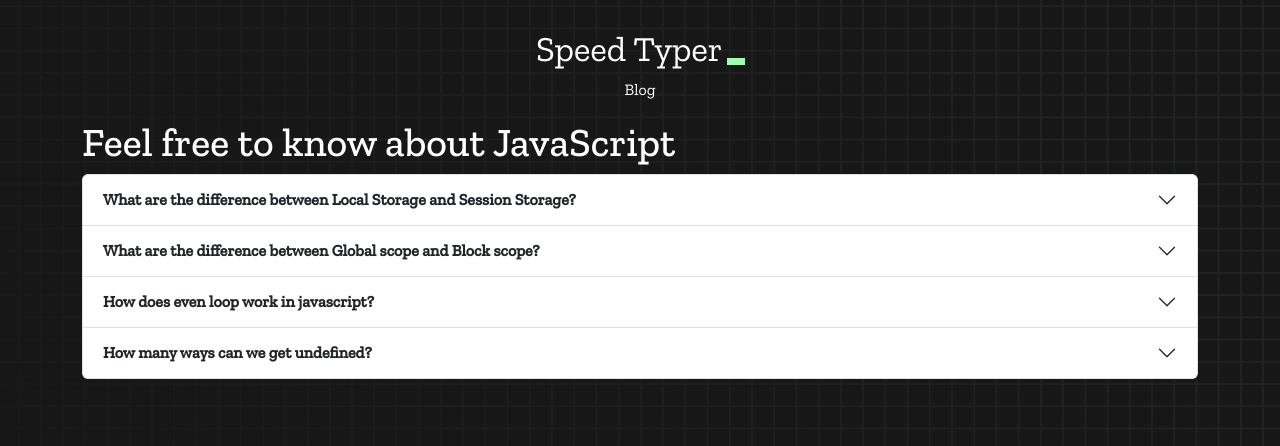
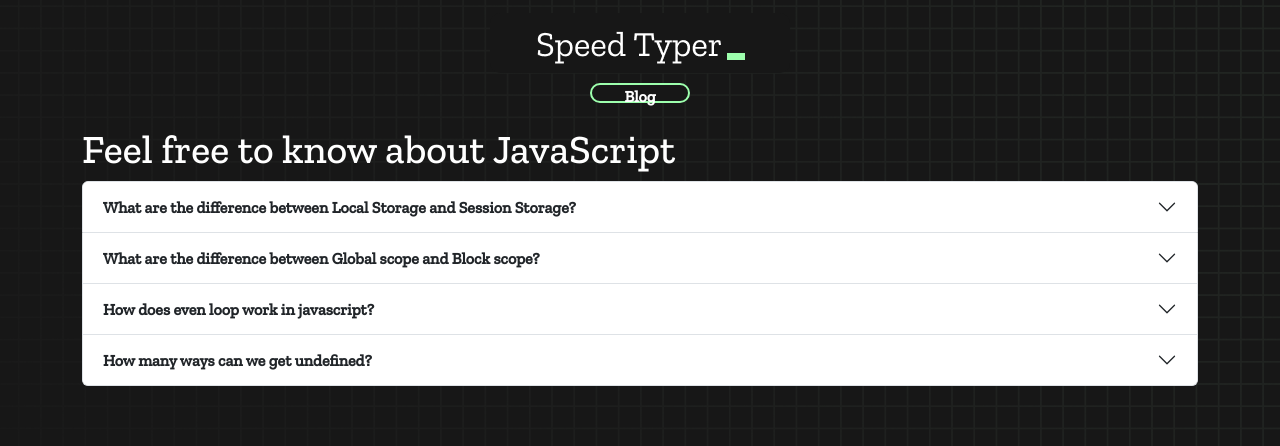
Before and after one commit to grsagor/speed-typer, a plain HTML site: page blog.html in a window 1280 px wide. Drawn offline with nearby package versions, Linux system fonts and the light colour scheme.

Commit message:
some changes in title and blog button

```diff
--- a/blog.html
+++ b/blog.html
@@ -15,8 +15,8 @@
     />
   </head>
   <body>
-    <h1 onclick="window.location.href='index.html'" class="title"><img src="./logo.png" /></h1>
-    <p class="btn-blog"><a href="">Blog</a></p>
+    <h1 class="title"><button onclick="window.location.href='index.html'"><img src="./logo.png" /></button></h1>
+    <p class="btn-p"><button class="btn-blog">Blog</button></p>
 
     <section class="container">
         <h1 class="text-white">Feel free to know about JavaScript</h1>
--- a/script.js
+++ b/script.js
@@ -117,7 +117,7 @@ const start = () => {
     if (count === 0) {//changed changed changed changed changed changed changed changed changed changed changed changed
       // -------------- START TYPING -----------------
       document.addEventListener("keydown", typeController);
-      countdownOverlay.style.display = "none";
+      countdownOverlay.style.display = "none";// may be here is a change
       display.classList.remove("inactive");
 
       clearInterval(startCountdown);
--- a/styles.css
+++ b/styles.css
@@ -106,12 +106,24 @@ body {
 .title {
   text-align: center;
   color: white;
-  margin-top: 20px;
+  margin: 10px;
+}
+
+.title button {
+  padding-bottom: 50px;
+  border: none;
+}
+
+.btn-p {
+  text-align: center;
 }
 
 .btn-blog {
   text-align: center;
   color: white;
+  width: 100px;
+  height: 20px;
+  padding: 0px;
 }
 
 .btn-blog a{
```
Also changed, not shown: index.html (+2 -2 lines).
